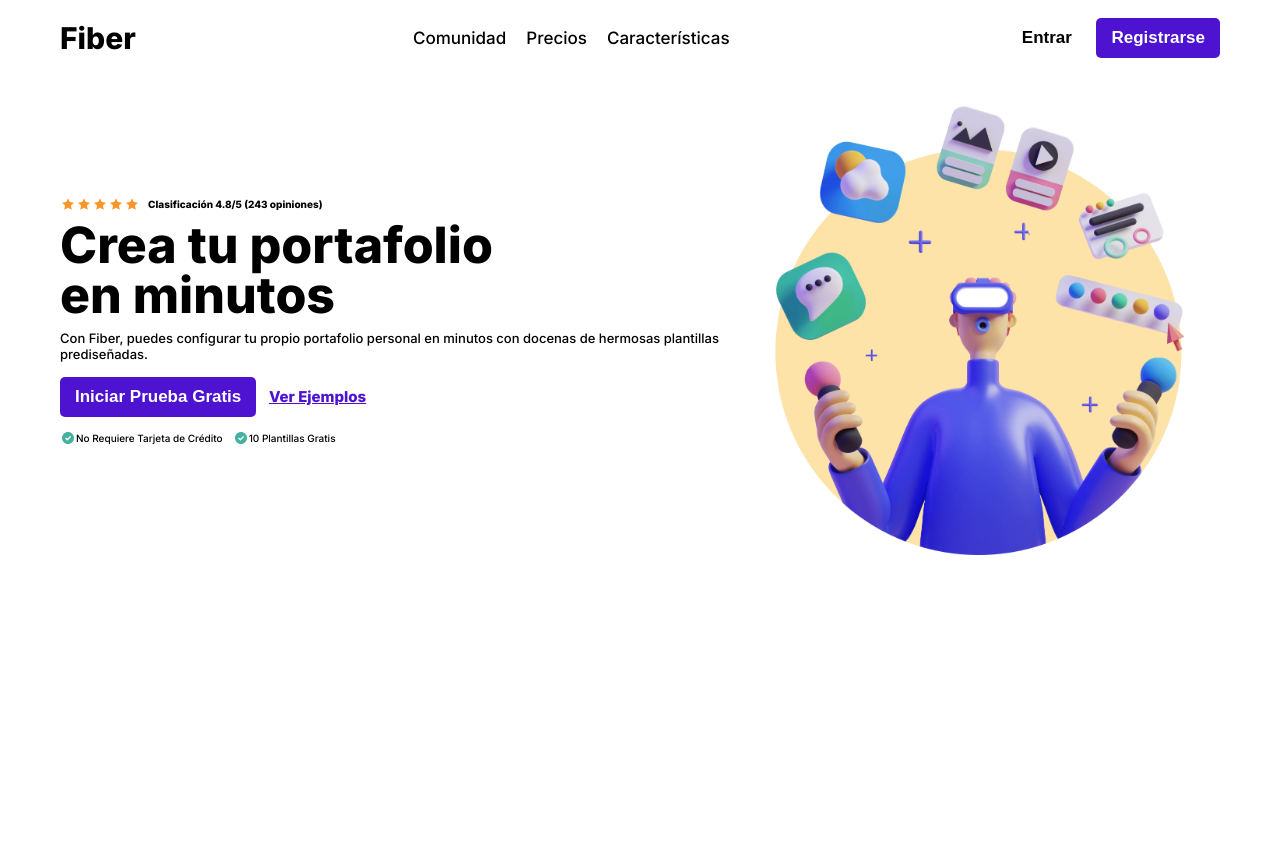
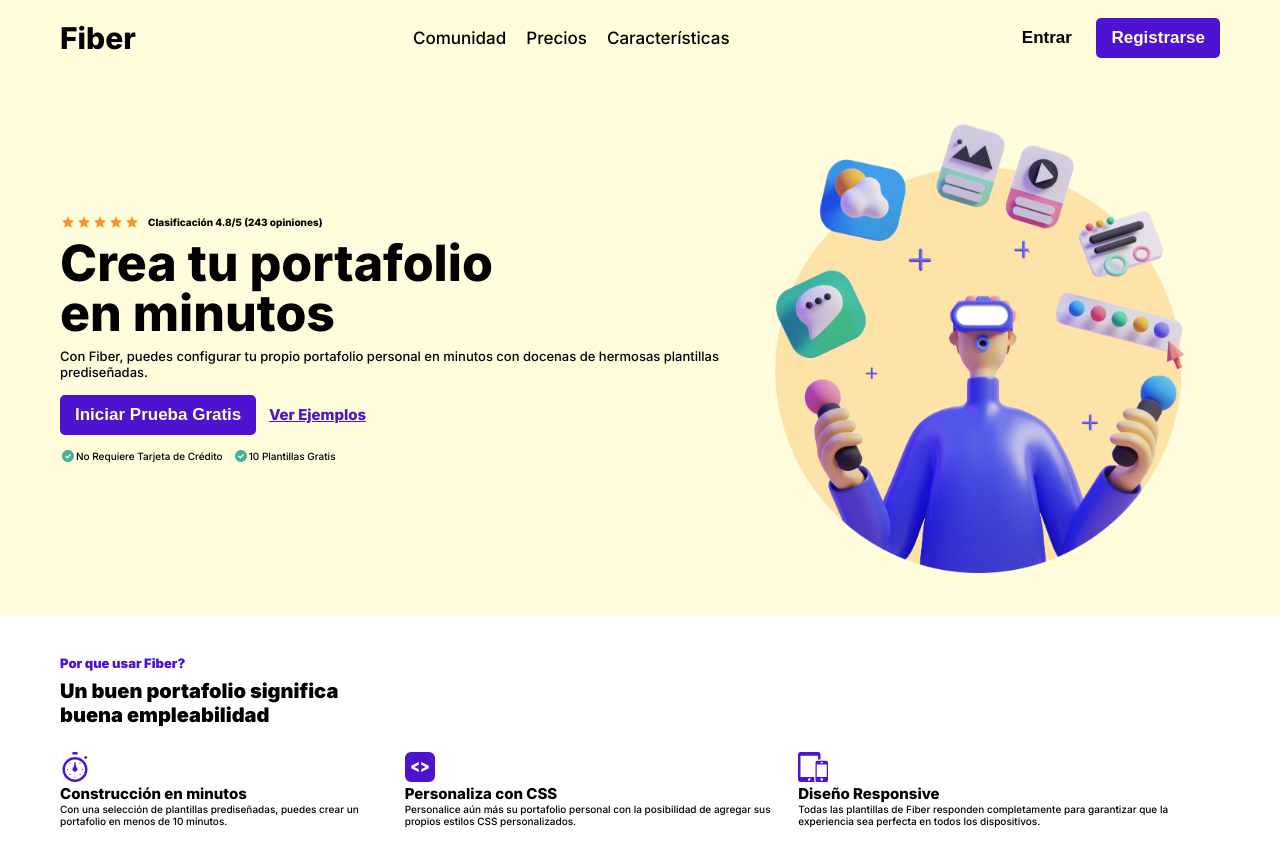
Before and after one commit to JeanPi22/Reto_Landing_Page_Codewell, a plain HTML site: page index.html in a window 1280 px wide. Before the commit the page ends 800 px from the top, so only its background shows below. Drawn offline with Linux system fonts and the light colour scheme.

Commit message:
Sección por que usar Fiber completa, adicional se agrego fondo al navbar y sección de crear portafolio

```diff
--- a/Css/style.css
+++ b/Css/style.css
@@ -20,13 +20,13 @@ a {
 /* Elementos de la barra de navegación */
 
 nav {
-    width: 100vw;
     display: flex;
     justify-content: space-between;
     align-items: center;
     height: 7.5rem;
     padding: 1rem 6rem;
     font-size: 1.7rem;
+    background-color: #FFFDDC;
 }
 .Name_page h1{
     font-size: 3rem;
@@ -47,13 +47,14 @@ nav {
     font-weight: 800;
 }
 
-/* Elementos Contenido de "Crear Portafolio" */
+/* Elementos Sección Contenido de "Crear Portafolio" */
 
 .container_create {
     display: flex;
     justify-content: center;
     align-items: center;
-    padding: 0 6rem;
+    padding: 1.8rem 6rem 4rem 6rem;
+    background-color: #FFFDDC;
 }
 .container_create .info_create {
     display: flex;
@@ -115,7 +116,7 @@ nav {
     height: 4rem;
     padding: .8rem 1.5rem;
     background-color: var(--color-principal);
-    color: white;
+    color: #FFFDDC;
     cursor: pointer;
     border: none;
     border-radius: .5rem;
@@ -126,7 +127,7 @@ nav {
     height: 4rem;
     margin-right: .5rem;
     padding: .8rem 1.5rem;
-    background-color: white;
+    background-color: #FFFDDC;
     cursor: pointer;
     border: none;
     border-radius: .5rem;
@@ -134,8 +135,39 @@ nav {
 .login .btn_resgister button:hover,
 .info_create .start_free button:hover,
 .login .btn_login button:hover {
-    background-color: white;
+    background-color: #FFFDDC;
     border: .2rem solid var(--color-principal);
     border-radius: .5rem;
     color: var(--color-principal);
 }
+
+/* ELementos sección "¿Por que usar Fiber?" */
+
+.container_whyFiber {
+    margin-top: 4rem;
+    padding: 0 6rem;
+    /* display: flex;
+    flex-direction: column; */
+}
+.container_whyFiber .why_use h2 {
+    font-size: 1.3rem;
+    font-weight: 900;
+    color: var(--color-principal);
+    margin-bottom: .8rem;
+}
+.container_whyFiber .why_use p {
+    font-size: 2rem;
+    font-weight: 900;
+    margin-bottom: 2.5rem;
+}
+.container_whyFiber .applications {
+    display: flex;
+    justify-content: space-between;
+    margin-bottom: 5rem;
+}
+.container_whyFiber .applications img {
+    height: 3rem;
+}
+.container_whyFiber .applications .applications_items:nth-child(2) {
+    margin: 0 2.3rem;
+}
--- a/index.html
+++ b/index.html
@@ -26,6 +26,7 @@
             </div>
         </nav>
     </header>
+
     <main>
         <section class="container_create">
             <div class="info_create">
@@ -58,7 +59,31 @@
                 <img src="./Assets/hero-Illustration.png" alt="Crea tu portafolio" title="Portafolio">
             </div>
         </section>
-        <section class="container_whyFiber"></section>
+
+        <section class="container_whyFiber">
+            <div class="why_use">
+                <h2>Por que usar Fiber?</h2>
+                <p>Un buen portafolio significa<br>buena empleabilidad</p>
+            </div>
+            <div class="applications">
+                <div class="applications_items">
+                    <img src="./Assets/time.svg" alt="Tiempo">
+                    <h2>Construcción en minutos</h2>
+                    <p>Con una selección de plantillas prediseñadas, puedes crear un portafolio en menos de 10 minutos.</p>
+                </div>
+                <div class="applications_items">
+                    <img src="./Assets/code.svg" alt="Tiempo">
+                    <h2>Personaliza con CSS</h2>
+                    <p>Personalice aún más su portafolio personal con la posibilidad de agregar sus propios estilos CSS personalizados.</p>
+                </div>
+                <div class="applications_items">
+                    <img src="./Assets/allSizes.svg" alt="Tiempo">
+                    <h2>Diseño Responsive</h2>
+                    <p>Todas las plantillas de Fiber responden completamente para garantizar que la experiencia sea perfecta en todos los dispositivos.</p>
+                </div>
+            </div>
+        </section>
+
         <section class="container_free"></section>
         <section class="container_comment"></section>
     </main>
```
